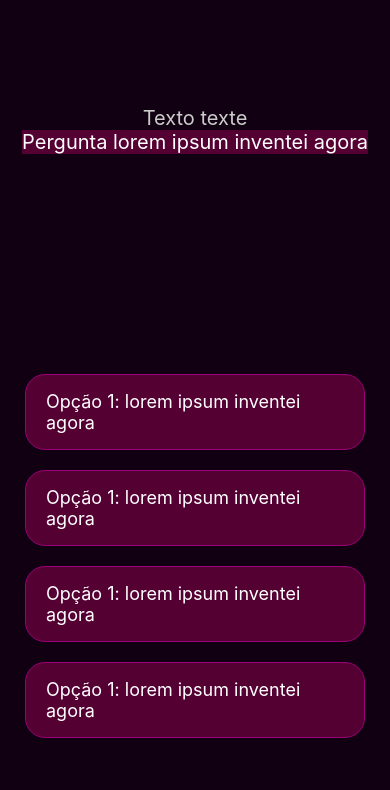
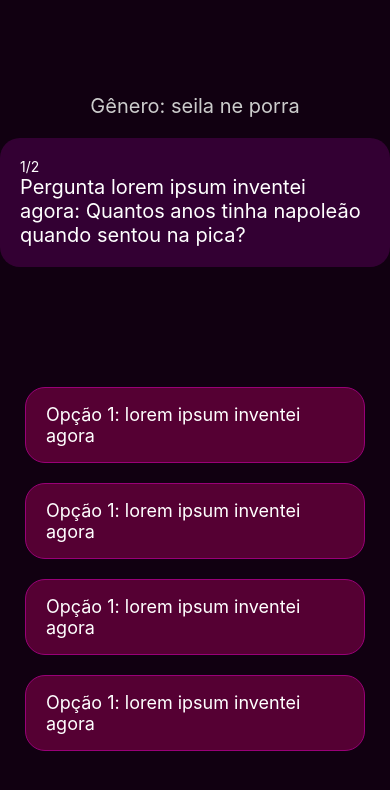
Before and after one commit to erivanstdio/TriviaQuizApp, a React Native app: screen / in a window 390 px wide. Shown: the top 790 px of the page. Built offline with nearby package versions, Linux system fonts and the light colour scheme.

Commit message:
estilizando quiz

```diff
--- a/src/components/Options/styles.js
+++ b/src/components/Options/styles.js
@@ -2,7 +2,7 @@ import { StyleSheet } from "react-native";
 
 const styles = StyleSheet.create({
   container:{
-    marginTop: 200,
+    marginTop: 100,
     paddingHorizontal: 25,
     justifyContent: 'space-around',
   },
--- a/src/components/Question/index.js
+++ b/src/components/Question/index.js
@@ -6,7 +6,8 @@ import styles from './styles';
 const Question = () => {
   return (
     <View style={styles.container}>
-      <Text style={styles.question}>Pergunta lorem ipsum inventei agora</Text>
+      <Text style={styles.index}>1/2</Text>
+      <Text style={styles.question}>Pergunta lorem ipsum inventei agora: Quantos anos tinha napoleão quando sentou na pica?</Text>
     </View>
   );
 }
--- a/src/components/Question/styles.js
+++ b/src/components/Question/styles.js
@@ -2,7 +2,13 @@ import { StyleSheet } from "react-native";
 
 const styles = StyleSheet.create({
   container: {
-    backgroundColor: '#550033'
+    backgroundColor: '#330033',
+    marginTop: 20,
+    padding: 20,
+    borderRadius: 20,
+  },
+  index: {
+    color: '#fff'
   },
   question: {
     color: '#fff',
--- a/src/screens/Quiz/index.js
+++ b/src/screens/Quiz/index.js
@@ -9,7 +9,7 @@ const Quiz = () => {
   return (
     <SafeAreaView style={styles.container}>
       <StatusBar backgroundColor={"#330022"}/>
-      <Text style={styles.text}>Texto texte</Text>
+      <Text style={styles.text}>Gênero: seila ne porra</Text>
       <Question/>
       <Options/>
 
```
